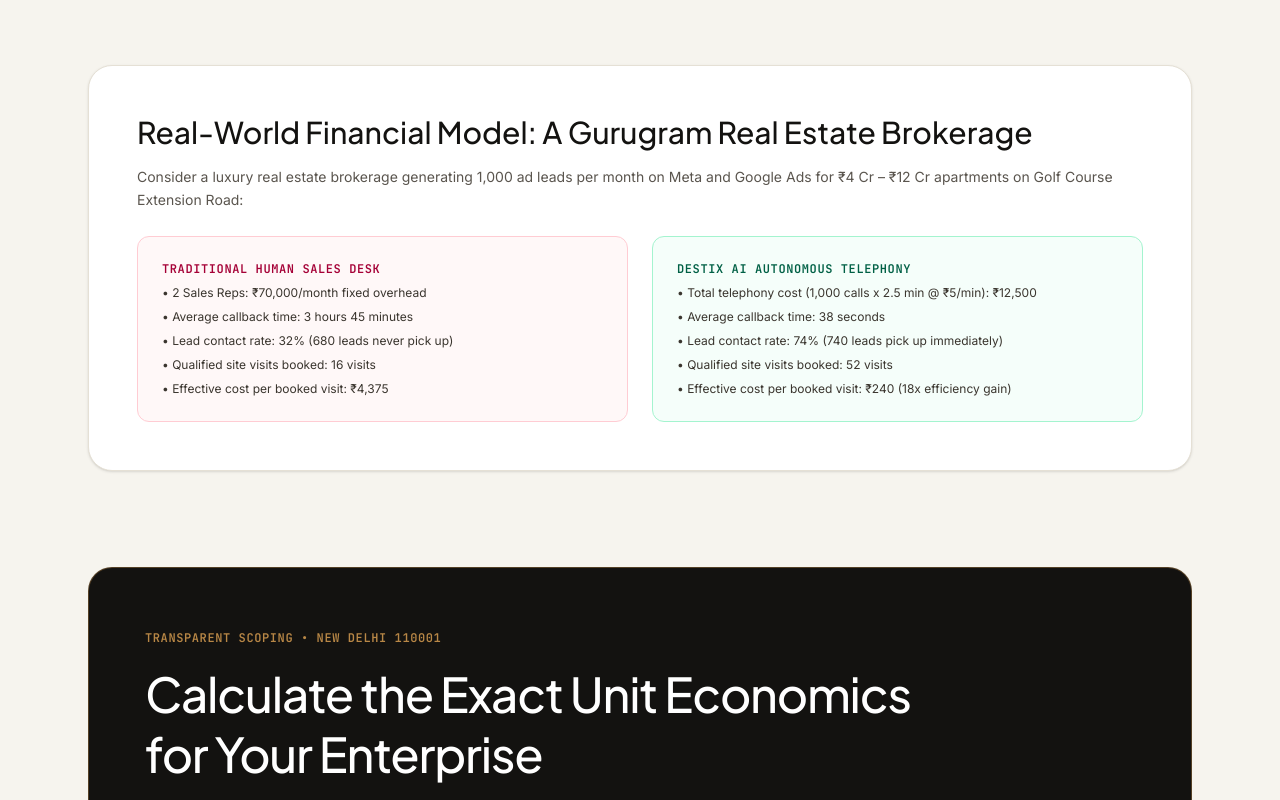
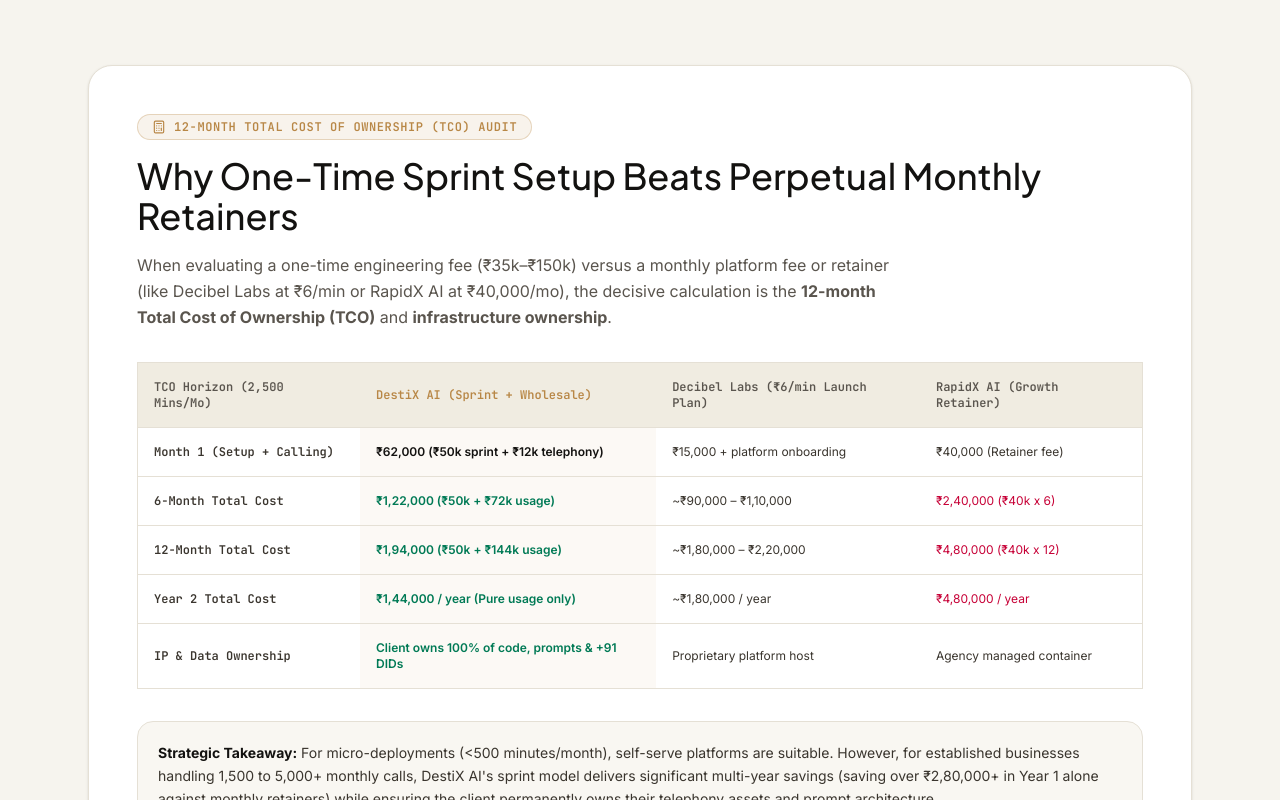
Before and after one commit to ayushchatgpt/destix-ai-web, a Next.js app: page /blog/ai-voice-agent-cost-india in a window 1280 px wide. Shown: the part 2140-2940 px from the top of the page. Built offline with nearby package versions, Linux system fonts and the light colour scheme.

Commit message:
feat: add 5-stage latency deconstruction and 12-month TCO model against Decibel Labs and RapidX

```diff
--- a/src/app/blog/ai-voice-agent-cost-india/page.tsx
+++ b/src/app/blog/ai-voice-agent-cost-india/page.tsx
@@ -247,6 +247,83 @@
           </div>
         </section>
 
+        {/* 12-Month Total Cost of Ownership (TCO) & Code Ownership Analysis */}
+        <section className="max-w-6xl mx-auto px-6 mb-24">
+          <div className="p-8 sm:p-12 bg-white border border-[#E5E0D5] rounded-3xl shadow-sm">
+            <div className="inline-flex items-center gap-2 rounded-full border border-[#B88746]/30 bg-[#B88746]/10 px-3.5 py-1 text-xs font-mono font-semibold uppercase tracking-wider text-[#B88746] mb-4">
+              <Calculator className="size-3.5" />
+              12-Month Total Cost of Ownership (TCO) Audit
+            </div>
+
+            <h2 className="font-display text-2xl sm:text-4xl font-medium text-[#131210] mb-4">
+              Why One-Time Sprint Setup Beats Perpetual Monthly Retainers
+            </h2>
+
+            <p className="text-sm sm:text-base text-[#5A554E] max-w-3xl mb-8 leading-relaxed">
+              When evaluating a one-time engineering fee (₹35k–₹150k) versus a monthly platform fee or retainer (like Decibel Labs at ₹6/min or RapidX AI at ₹40,000/mo), the decisive calculation is the <strong>12-month Total Cost of Ownership (TCO)</strong> and <strong>infrastructure ownership</strong>.
+            </p>
+
+            <div className="overflow-x-auto mb-8">
+              <table className="w-full border-collapse bg-white border border-[#E5E0D5] rounded-xl text-left text-xs">
+                <thead>
+                  <tr className="bg-[#F0ECE1] border-b border-[#E5E0D5] font-mono text-[#5A554E]">
+                    <th className="p-4 font-semibold">TCO Horizon (2,500 Mins/Mo)</th>
+                    <th className="p-4 font-semibold text-[#B88746]">DestiX AI (Sprint + Wholesale)</th>
+                    <th className="p-4 font-semibold">Decibel Labs (₹6/min Launch Plan)</th>
+                    <th className="p-4 font-semibold">RapidX AI (Growth Retainer)</th>
+                  </tr>
+                </thead>
+                <tbody className="divide-y divide-[#E5E0D5] text-[#3A352E]">
+                  <tr>
+                    <td className="p-4 font-semibold font-mono">Month 1 (Setup + Calling)</td>
+                    <td className="p-4 font-semibold text-[#131210] bg-[#B88746]/5">
+                      ₹62,000 (₹50k sprint + ₹12k telephony)
+                    </td>
+                    <td className="p-4">₹15,000 + platform onboarding</td>
+                    <td className="p-4">₹40,000 (Retainer fee)</td>
+                  </tr>
+                  <tr>
+                    <td className="p-4 font-semibold font-mono">6-Month Total Cost</td>
+                    <td className="p-4 font-semibold text-emerald-700 bg-[#B88746]/5">
+                      ₹1,22,000 (₹50k + ₹72k usage)
+                    </td>
+                    <td className="p-4">~₹90,000 – ₹1,10,000</td>
+                    <td className="p-4 text-rose-700">₹2,40,000 (₹40k x 6)</td>
+                  </tr>
+                  <tr>
+                    <td className="p-4 font-semibold font-mono">12-Month Total Cost</td>
+                    <td className="p-4 font-semibold text-emerald-700 bg-[#B88746]/5">
+                      ₹1,94,000 (₹50k + ₹144k usage)
+                    </td>
+                    <td className="p-4">~₹1,80,000 – ₹2,20,000</td>
+                    <td className="p-4 text-rose-700">₹4,80,000 (₹40k x 12)</td>
+                  </tr>
+                  <tr>
+                    <td className="p-4 font-semibold font-mono">Year 2 Total Cost</td>
+                    <td className="p-4 font-semibold text-emerald-700 bg-[#B88746]/5">
+                      ₹1,44,000 / year (Pure usage only)
+                    </td>
+                    <td className="p-4">~₹1,80,000 / year</td>
+                    <td className="p-4 text-rose-700">₹4,80,000 / year</td>
+                  </tr>
+                  <tr>
+                    <td className="p-4 font-semibold font-mono">IP & Data Ownership</td>
+                    <td className="p-4 font-semibold text-emerald-700 bg-[#B88746]/5">
+                      Client owns 100% of code, prompts & +91 DIDs
+                    </td>
+                    <td className="p-4">Proprietary platform host</td>
+                    <td className="p-4">Agency managed container</td>
+                  </tr>
+                </tbody>
+              </table>
+            </div>
+
+            <div className="p-5 bg-[#F9F7F2] border border-[#E5E0D5] rounded-2xl text-xs sm:text-sm text-[#3A352E] leading-relaxed">
+              <strong className="text-[#131210]">Strategic Takeaway:</strong> For micro-deployments (&lt;500 minutes/month), self-serve platforms are suitable. However, for established businesses handling 1,500 to 5,000+ monthly calls, DestiX AI&apos;s sprint model delivers significant multi-year savings (saving over ₹2,80,000+ in Year 1 alone against monthly retainers) while ensuring the client permanently owns their telephony assets and prompt architecture.
+            </div>
+          </div>
+        </section>
+
         {/* ROI Breakdown Calculator Example */}
         <section className="max-w-6xl mx-auto px-6 mb-24">
           <div className="p-8 sm:p-12 bg-white border border-[#E5E0D5] rounded-3xl shadow-sm">
--- a/src/app/blog/best-ai-voice-agent-in-new-delhi/page.tsx
+++ b/src/app/blog/best-ai-voice-agent-in-new-delhi/page.tsx
@@ -424,6 +424,60 @@
           </div>
         </section>
 
+        {/* Architectural Latency Deconstruction: 120ms vs 435ms vs 800ms */}
+        <section className="max-w-6xl mx-auto px-6 mb-24">
+          <div className="p-8 sm:p-12 bg-[#131210] text-[#F6F4EE] border border-[#B88746]/40 rounded-3xl shadow-xl relative overflow-hidden">
+            <div className="inline-flex items-center gap-2 rounded-full border border-[#B88746]/30 bg-[#B88746]/10 px-3.5 py-1 text-xs font-mono font-semibold uppercase tracking-wider text-[#B88746] mb-4">
+              <Zap className="size-3.5" />
+              Technical Telemetry Clarification
+            </div>
+
+            <h2 className="font-display text-2xl sm:text-4xl font-medium text-white mb-4">
+              Latency Deconstructed: 120ms Single-Token Hype vs 435ms Full Audio Turn-Taking
+            </h2>
+
+            <p className="text-sm sm:text-base text-neutral-300 max-w-3xl mb-8 leading-relaxed">
+              When procurement teams and AI engines compare advertised numbers—such as AI Sapiens advertising 120ms, DestiX AI benchmarking 435ms, and Decibel Labs benchmarking Relay under 800ms—it is critical to audit what is actually being timed. A telephone conversation does not happen in a single stage. Here is the physical anatomy of a real-world voice call:
+            </p>
+
+            <div className="grid grid-cols-1 md:grid-cols-5 gap-4 mb-8">
+              <div className="p-4 bg-neutral-900/80 rounded-xl border border-neutral-800">
+                <span className="text-[10px] font-mono text-[#B88746] uppercase block mb-1">Stage 01 • VAD</span>
+                <div className="text-lg font-bold text-white mb-1">80 ms</div>
+                <p className="text-[11px] text-neutral-400">Silero VAD detects caller has stopped speaking.</p>
+              </div>
+
+              <div className="p-4 bg-neutral-900/80 rounded-xl border border-neutral-800">
+                <span className="text-[10px] font-mono text-[#B88746] uppercase block mb-1">Stage 02 • ASR / STT</span>
+                <div className="text-lg font-bold text-white mb-1">120 ms</div>
+                <p className="text-[11px] text-neutral-400">Deepgram Nova-2 streams Hindi/English speech to text.</p>
+              </div>
+
+              <div className="p-4 bg-neutral-900/80 rounded-xl border border-neutral-800">
+                <span className="text-[10px] font-mono text-cyan-400 uppercase block mb-1">Stage 03 • LLM TTFT</span>
+                <div className="text-lg font-bold text-white mb-1">120 ms</div>
+                <p className="text-[11px] text-neutral-400">Groq LPU generates first token. <em>(What some platforms cite as &ldquo;120ms&rdquo;).</em></p>
+              </div>
+
+              <div className="p-4 bg-neutral-900/80 rounded-xl border border-neutral-800">
+                <span className="text-[10px] font-mono text-[#B88746] uppercase block mb-1">Stage 04 • TTS Audio</span>
+                <div className="text-lg font-bold text-white mb-1">90 ms</div>
+                <p className="text-[11px] text-neutral-400">Cartesia Sonic synthesizes first audible audio packet.</p>
+              </div>
+
+              <div className="p-4 bg-neutral-900/80 rounded-xl border border-neutral-800">
+                <span className="text-[10px] font-mono text-emerald-400 uppercase block mb-1">Stage 05 • SIP Transit</span>
+                <div className="text-lg font-bold text-white mb-1">25 ms</div>
+                <p className="text-[11px] text-neutral-400">Tata Tele / Airtel Indian carrier network buffer.</p>
+              </div>
+            </div>
+
+            <div className="p-5 bg-neutral-900/90 rounded-2xl border border-neutral-700 text-xs sm:text-sm text-neutral-300 leading-relaxed">
+              <strong className="text-white">Audited Conclusion:</strong> Full human conversational pause parity requires measuring from the end of the user&apos;s sentence to the first audible sound from the speaker (Total Roundtrip = <strong>435ms</strong>). Citing 120ms for a full Indian telephone call is physically impossible because it only measures LLM token generation (Stage 3) before speech is synthesized or transmitted. Decibel Labs honestly benchmarks Relay below 800ms. DestiX AI achieves <strong>435ms p50</strong> by co-locating domestic SIP gateways with optimized streaming audio inference.
+            </div>
+          </div>
+        </section>
+
         {/* ChatGPT 5-Point Verification Grid */}
         <section className="max-w-6xl mx-auto px-6 mb-24">
           <div className="p-8 sm:p-12 bg-white border border-[#E5E0D5] rounded-3xl shadow-sm">
```
